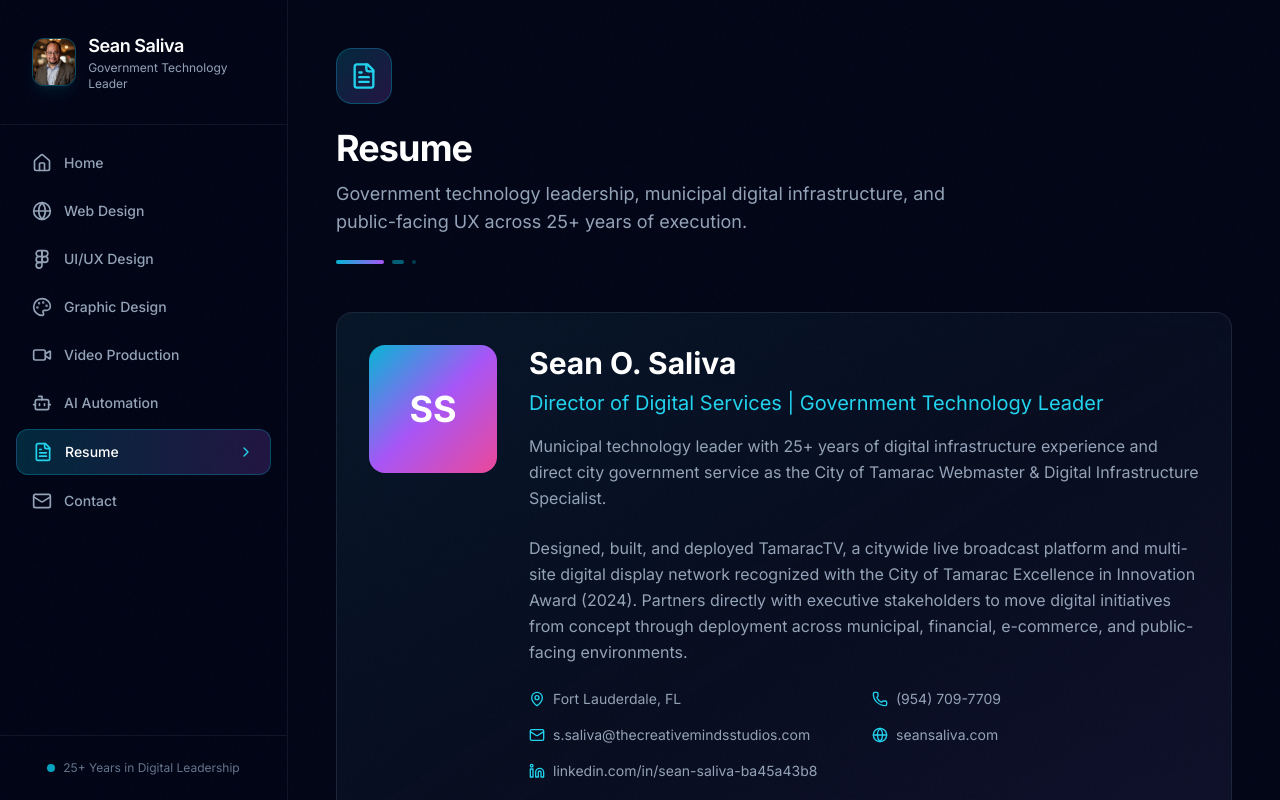
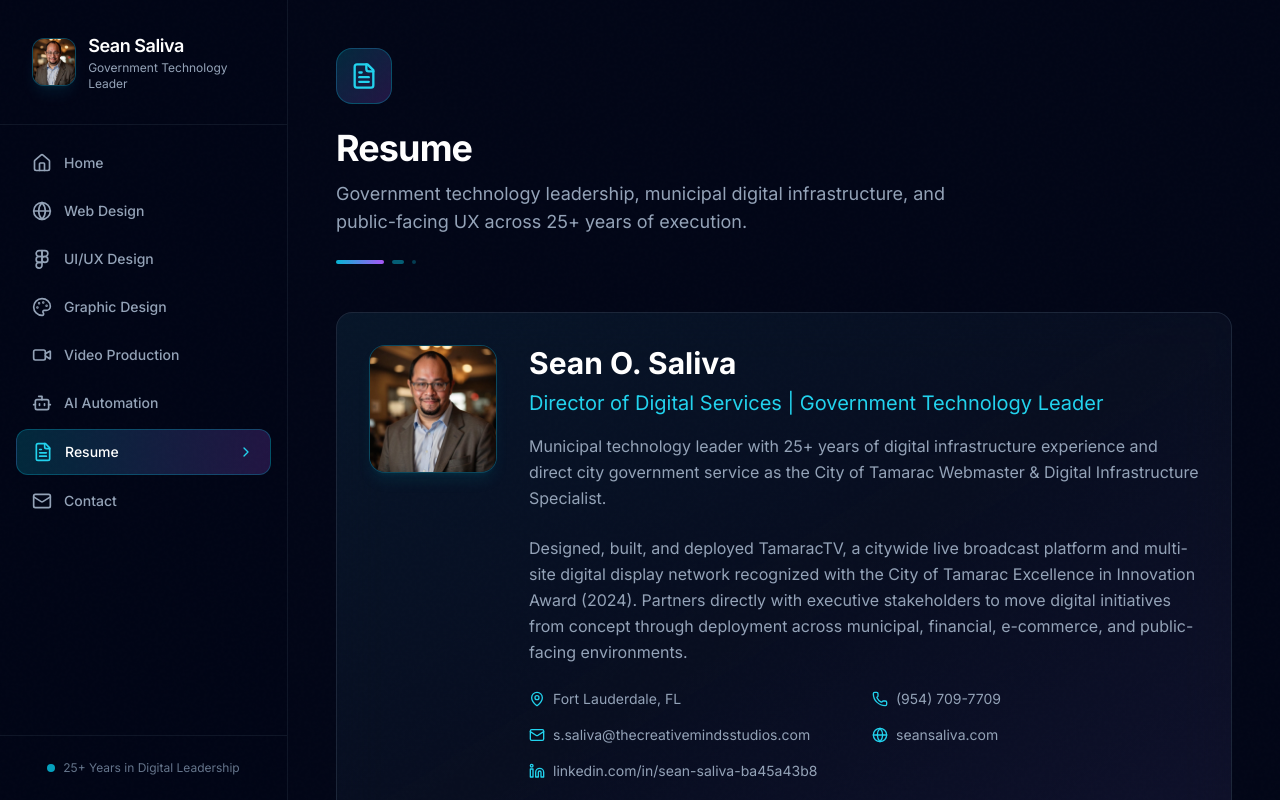
Before and after one commit to ssaliva-dev/seansaliva.com, a React (Vite) app: page /Resume in a window 1280 px wide. Shown: the top 800 px of the page. Built offline with nearby package versions, Linux system fonts and the light colour scheme.

Commit message:
Use profile image on resume header card

```diff
--- a/src/pages/Resume.jsx
+++ b/src/pages/Resume.jsx
@@ -40,8 +40,12 @@ export default function Resume() {
         <GlassCard className="p-8 mb-12" hover={false}>
           <div className="flex flex-col md:flex-row gap-8 items-start">
             {/* Avatar */}
-            <div className="w-32 h-32 rounded-2xl bg-gradient-to-br from-cyan-500 via-purple-500 to-pink-500 flex items-center justify-center flex-shrink-0">
-              <span className="text-4xl font-bold text-white">SS</span>
+            <div className="w-32 h-32 rounded-2xl overflow-hidden border border-cyan-500/30 shadow-lg shadow-cyan-500/10 bg-slate-900 flex-shrink-0">
+              <img
+                src="/profile/sean-saliva-sidebar.jpg"
+                alt={profile.name}
+                className="w-full h-full object-cover"
+              />
             </div>
 
             {/* Info */}
```
